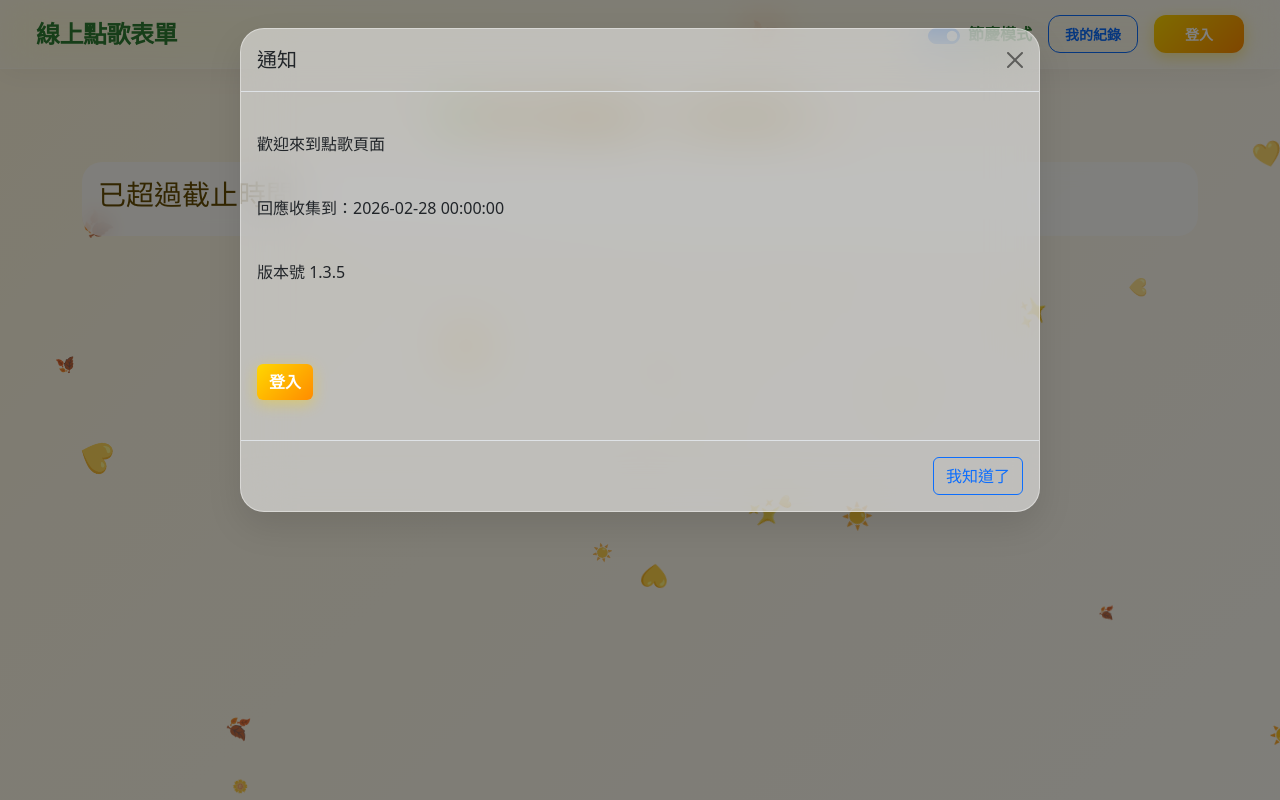
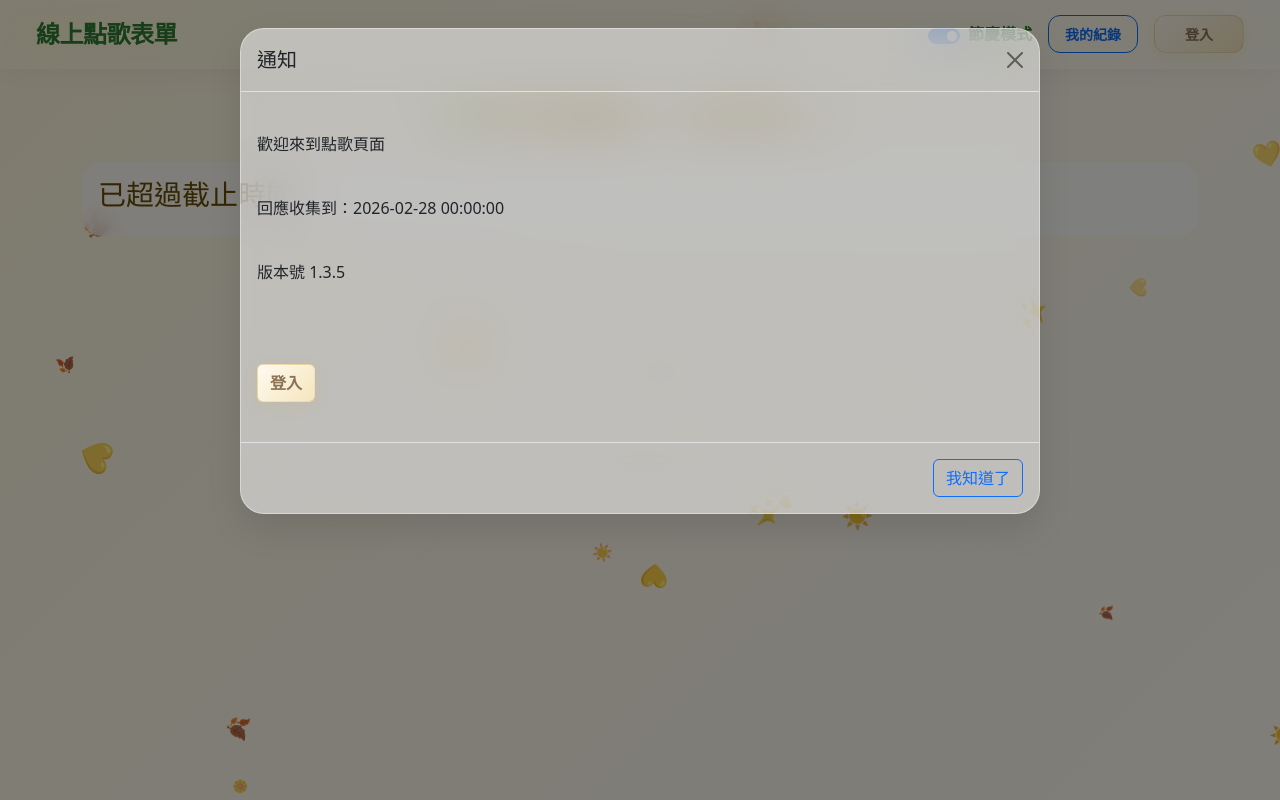
Before and after one commit to wen-ar/song_request_form, a Flask app: page / in a window 1280 px wide. Run offline with Flask 3, Linux system fonts and the light colour scheme; some libraries are stand-ins or nearby versions.

Commit message:
Update index.html

```diff
--- a/templates/index.html
+++ b/templates/index.html
@@ -84,11 +84,17 @@
 
     body.festival-mode .btn-primary,
     body.festival-mode #loginModal .btn-primary {
-      background: linear-gradient(135deg, #ffd700 0%, #ff8c00 100%) !important;
-      border: none !important;
-      color: white !important;
+      background: linear-gradient(135deg, #FFFAF0 0%, #F5E6BE 100%) !important;
+      border: 1px solid rgba(184, 134, 11, 0.2) !important;
+      color: #8B7355 !important;
       font-weight: 700 !important;
-      box-shadow: 0 4px 15px rgba(255, 215, 0, 0.4) !important;
+      box-shadow: 0 4px 15px rgba(218, 165, 32, 0.1) !important;
+      transition: all 0.3s ease;
+    }
+    body.festival-mode .btn-primary:hover {
+      background: linear-gradient(135deg, #F5E6BE 0%, #FFFAF0 100%) !important;
+      transform: translateY(-1px);
+      box-shadow: 0 6px 20px rgba(218, 165, 32, 0.15) !important;
     }
 
     body.festival-mode #loginModal .btn-danger {
```
